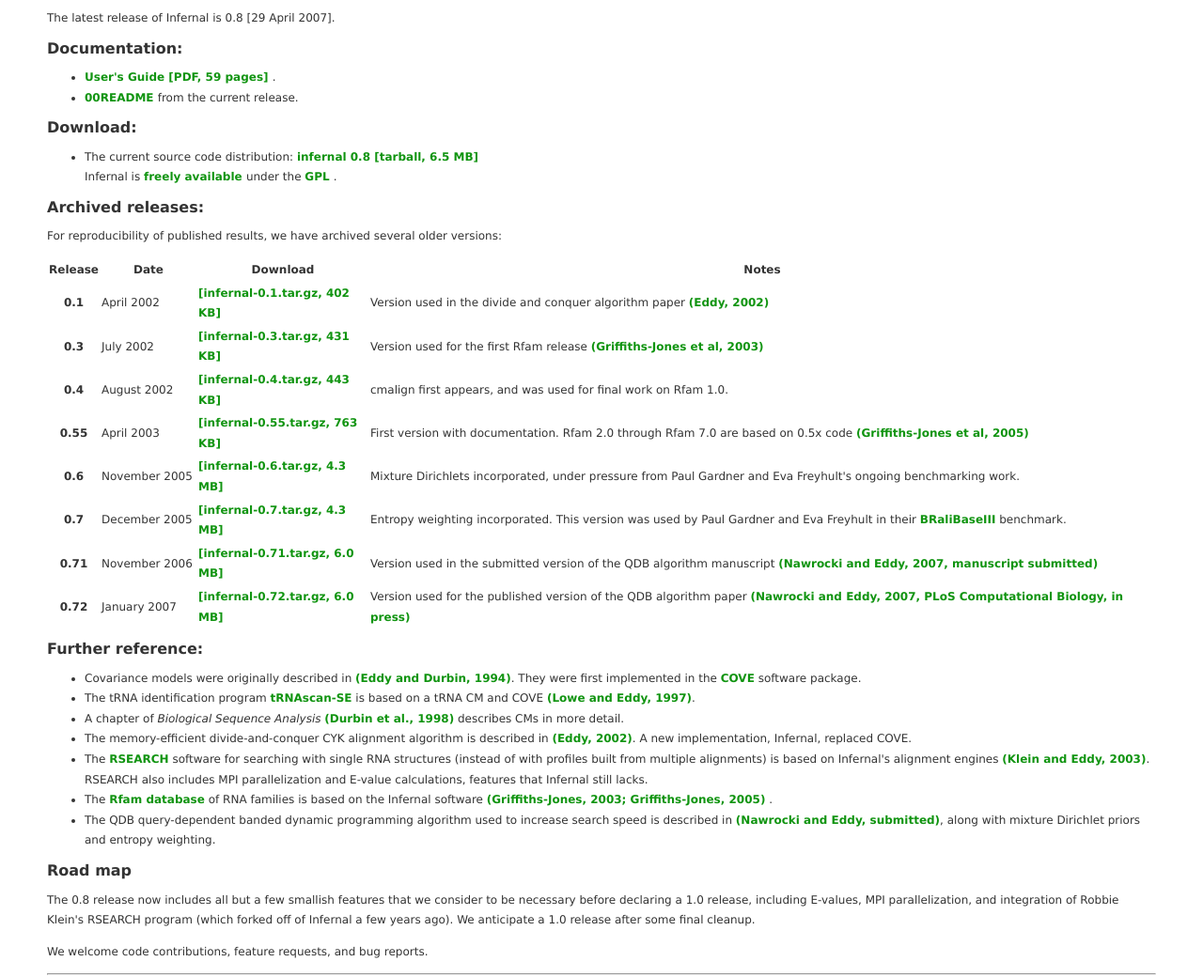
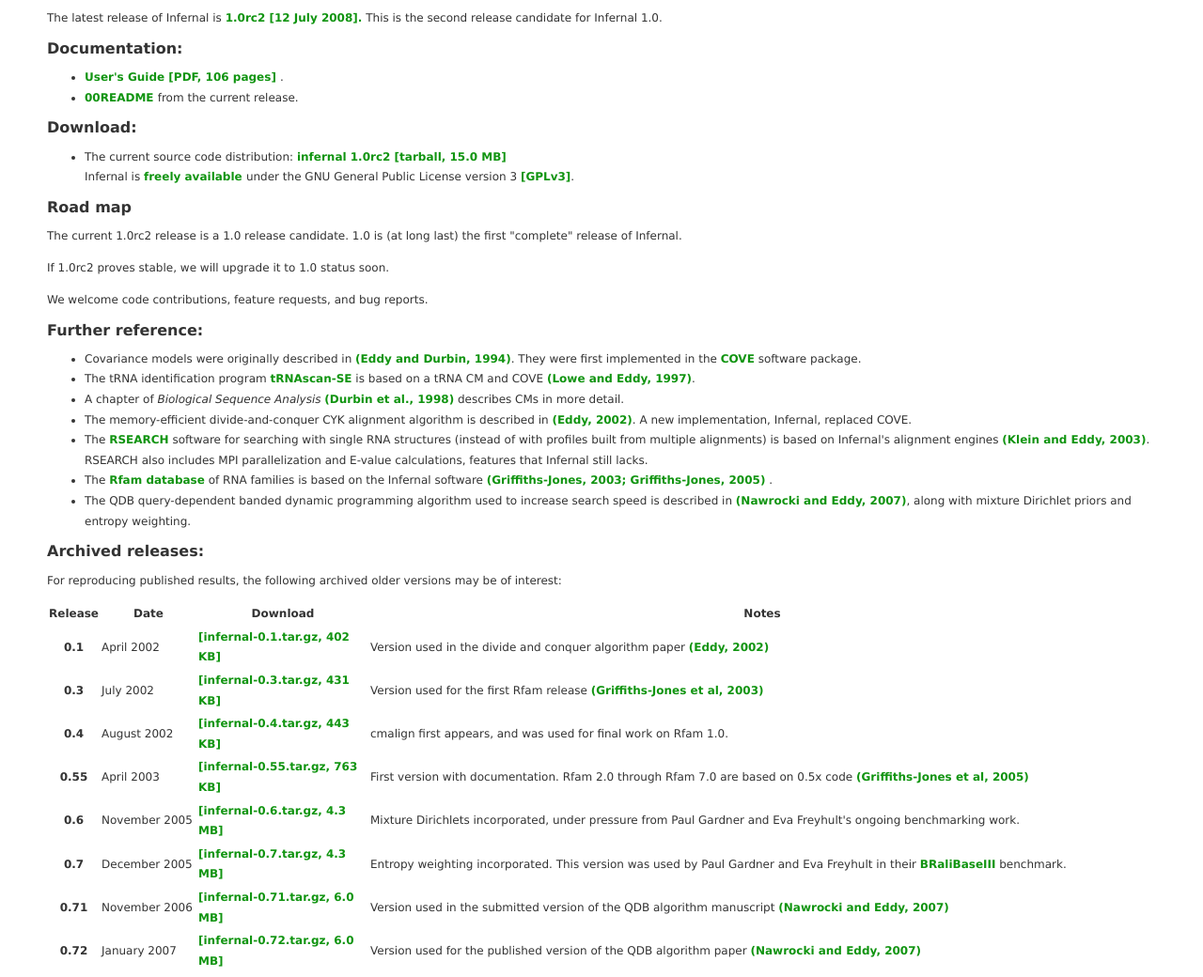
Before and after one commit to EddyRivasLab/infernal.org, a plain HTML site: page index.html in a window 1280 px wide. Shown: the part 290-1330 px from the top of the page at 94% size. Drawn offline with Linux system fonts and the light colour scheme.

Commit message:
updated to 1.0rc2 release.
git-svn-id: https://svn.janelia.org/eddylab/eddys/web@694 b7d1679e-4de0-0310-a8f5-f008dce430f5

```diff
--- a/index.html
+++ b/index.html
@@ -50,7 +50,10 @@ consensus, so in many cases, it is more capable of identifying RNA homologs
 that conserve their secondary structure more than their primary sequence.
 </p>
 <p>
-The latest release of Infernal is 0.8 [29 April 2007].
+The latest release of Infernal is
+<a href="ftp://selab.janelia.org/pub/software/infernal/infernal.tar.gz">
+1.0rc2 [12 July 2008].</a>
+This is the second release candidate for Infernal 1.0.
 </p>
 
 
@@ -59,7 +62,7 @@ The latest release of Infernal is 0.8 [29 April 2007].
 <h2> Documentation: </h2>
 <ul>
  <li> <a href="ftp://selab.janelia.org/pub/software/infernal/Userguide.pdf">
-      User's Guide [PDF, 59 pages] </a>.
+      User's Guide [PDF, 106 pages] </a>.
 
  <li> <a href="ftp://selab.janelia.org/pub/software/infernal/00README">
       00README </a>
@@ -75,22 +78,83 @@ The latest release of Infernal is 0.8 [29 April 2007].
 <ul>
   <li> The current source code distribution:
        <a href="ftp://selab.janelia.org/pub/software/infernal/infernal.tar.gz">
-       infernal 0.8 [tarball, 6.5 MB] </a> <br />
+       infernal 1.0rc2 [tarball, 15.0 MB] </a> <br />
        Infernal is
        <a href="ftp://selab.janelia.org/pub/software/infernal/COPYRIGHT">
        freely available </a> under the
-       <a href="ftp://selab.janelia.org/pub/software/infernal/LICENSE"> GPL </a>.
+       GNU General Public License version 3
+       <a href="ftp://selab.janelia.org/pub/software/infernal/LICENSE"> [GPLv3]</a>.
 </ul>
 
+
+<h2> Road map </h2>
+
+<p> The current 1.0rc2 release is a 1.0 release candidate. 1.0 is (at
+long last) the first "complete" release of Infernal.  </p>
+
+<p> If 1.0rc2 proves stable, we will upgrade it to 1.0 status soon.
+</p>
+
+<p>
+We welcome code contributions, feature requests, and bug reports.
+</p>
+
+
+<h2> Further reference: </h2>
+
+<ul>
+ <li> Covariance models were originally described in
+      <a href="http://selab.janelia.org/publications.html#Eddy94">
+      (Eddy and Durbin, 1994)</a>. They were first implemented
+      in the
+      <a href="http://selab.janelia.org/software.html#cove">
+      COVE</a> software package.
+
+ <li> The tRNA identification program <a href="http://selab.janelia.org/software.html#trnascanse">
+      tRNAscan-SE</a> is based on a tRNA CM and COVE
+      <a href="http://selab.janelia.org/publications.html#LoweEddy97">
+      (Lowe and Eddy, 1997)</a>.
+
+ <li> A chapter of <cite>Biological Sequence Analysis</cite>
+      <a href="http://selab.janelia.org/publications.html#Durbin98">
+      (Durbin et al., 1998)</a> describes CMs in more detail.
+
+ <li> The memory-efficient divide-and-conquer CYK alignment algorithm is
+      described in
+      <a href="http://selab.janelia.org/publications.html#Eddy02b">
+      (Eddy, 2002)</a>. A new implementation, Infernal, replaced COVE.
+
+ <li> The
+      <a href="http://selab.janelia.org/software.html#rsearch">RSEARCH</a>
+      software for searching with single RNA structures (instead of with
+      profiles built from multiple alignments) is based on Infernal's
+      alignment engines
+      <a href="http://selab.janelia.org/publications.html#KleinEddy03">
+      (Klein and Eddy, 2003)</a>. RSEARCH also includes MPI parallelization
+      and E-value calculations, features that Infernal still lacks.
+
+ <li> The
+      <a href="http://rfam.janelia.org">Rfam database</a> of RNA families
+      is based on the Infernal software
+      <a href="http://selab.janelia.org/publications.html#Griffiths-Jones03">
+      (Griffiths-Jones, 2003; </a>
+      <a href="http://selab.janelia.org/publications.html#Griffiths-Jones05">
+       Griffiths-Jones, 2005)</a> .
+
+ <li> The QDB query-dependent banded dynamic programming algorithm used
+      to increase search speed is described in
+      <a href="http://selab.janelia.org/publications.html#NawrockiEddy07">
+      (Nawrocki and Eddy, 2007)</a>, along with
+      mixture Dirichlet priors and entropy weighting.
+</ul>
 
 
 
 
 <h2> Archived releases: </h2>
 
-<p>
-For reproducibility of published results, we have archived several older versions:
-</p>
+<p> For reproducing published results, the following archived older
+versions may be of interest: </p>
 
 <table>
 <tr> <th width=50px> Release </th>  <th width=100px> Date </th>  <th width=180px> Download </th>  <th> Notes </th> </tr>
@@ -166,7 +230,7 @@ For reproducibility of published results, we have archived several older version
      </td>
      <td> Version used in the submitted version of the QDB algorithm manuscript
           <a href="http://selab.janelia.org/publications.html#NawrockiEddy07">
-          (Nawrocki and Eddy, 2007, manuscript submitted) </a>
+          (Nawrocki and Eddy, 2007) </a>
      </td>
 </tr>
 
@@ -177,81 +241,18 @@ For reproducibility of published results, we have archived several older version
      </td>
      <td> Version used for the published version of the QDB algorithm paper
           <a href="http://selab.janelia.org/publications.html#NawrockiEddy07">
-          (Nawrocki and Eddy, 2007, PLoS Computational Biology, in press) </a>
+          (Nawrocki and Eddy, 2007) </a>
      </td>
 </tr>
 </table>
 
-<h2> Further reference: </h2>
-
-<ul>
- <li> Covariance models were originally described in
-      <a href="http://selab.janelia.org/publications.html#Eddy94">
-      (Eddy and Durbin, 1994)</a>. They were first implemented
-      in the
-      <a href="http://selab.janelia.org/software.html#cove">
-      COVE</a> software package.
-
- <li> The tRNA identification program <a href="http://selab.janelia.org/software.html#trnascanse">
-      tRNAscan-SE</a> is based on a tRNA CM and COVE
-      <a href="http://selab.janelia.org/publications.html#LoweEddy97">
-      (Lowe and Eddy, 1997)</a>.
-
- <li> A chapter of <cite>Biological Sequence Analysis</cite>
-      <a href="http://selab.janelia.org/publications.html#Durbin98">
-      (Durbin et al., 1998)</a> describes CMs in more detail.
-
- <li> The memory-efficient divide-and-conquer CYK alignment algorithm is
-      described in
-      <a href="http://selab.janelia.org/publications.html#Eddy02b">
-      (Eddy, 2002)</a>. A new implementation, Infernal, replaced COVE.
-
- <li> The
-      <a href="http://selab.janelia.org/software.html#rsearch">RSEARCH</a>
-      software for searching with single RNA structures (instead of with
-      profiles built from multiple alignments) is based on Infernal's
-      alignment engines
-      <a href="http://selab.janelia.org/publications.html#KleinEddy03">
-      (Klein and Eddy, 2003)</a>. RSEARCH also includes MPI parallelization
-      and E-value calculations, features that Infernal still lacks.
-
- <li> The
-      <a href="http://rfam.janelia.org">Rfam database</a> of RNA families
-      is based on the Infernal software
-      <a href="http://selab.janelia.org/publications.html#Griffiths-Jones03">
-      (Griffiths-Jones, 2003; </a>
-      <a href="http://selab.janelia.org/publications.html#Griffiths-Jones05">
-       Griffiths-Jones, 2005)</a> .
-
- <li> The QDB query-dependent banded dynamic programming algorithm used
-      to increase search speed is described in
-      <a href="http://selab.janelia.org/publications.html#NawrockiEddy07">
-      (Nawrocki and Eddy, submitted)</a>, along with
-      mixture Dirichlet priors and entropy weighting.
-</ul>
-
-
-
-<h2> Road map </h2>
-
-<p>
-The 0.8 release now includes all but a few smallish features that we
-consider to be necessary before declaring a 1.0 release, including
-E-values, MPI parallelization, and integration of Robbie Klein's
-RSEARCH program (which forked off of Infernal a few years ago). We
-anticipate a 1.0 release after some final cleanup.
-</p>
-
-<p>
-We welcome code contributions, feature requests, and bug reports.
-</p>
 
 <hr>
 <table width="100%"><tr>
  <td align="left">
     <address><a href="http://selab.janelia.org/people/eddys/">Sean Eddy</a></address>
     <!-- hhmts start -->
-Last modified: Sun Apr 29 11:34:01 2007
+Last modified: Sat Jul 12 09:31:23 2008
 <!-- hhmts end -->
  </td>
  <td align="right">
```
